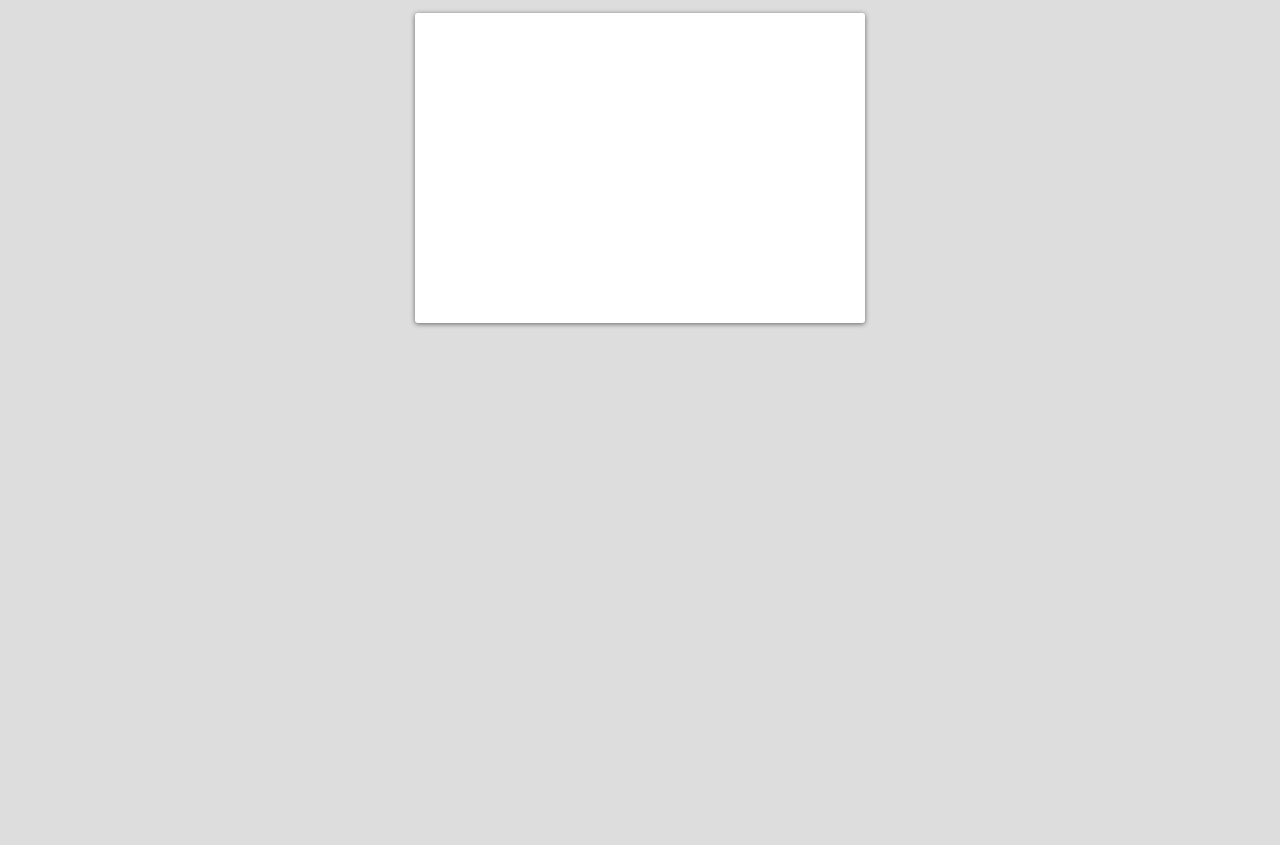
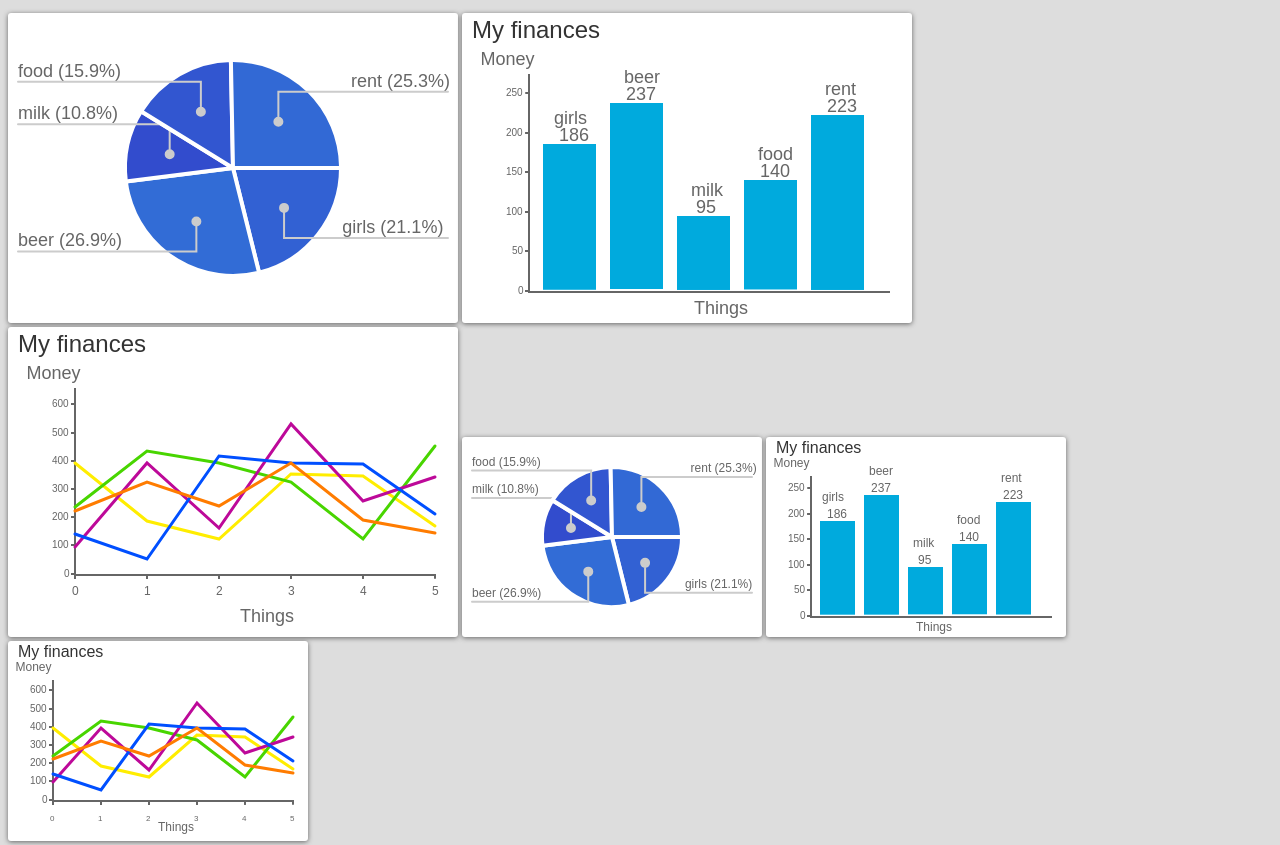
Before and after one commit to koloda/koChart, a plain HTML site: page index.html in a window 1280 px wide. Shown: the part 46-891 px from the top of the page. Before the commit the page ends 800 px from the top, so only its background shows below. Drawn offline with Linux system fonts and the light colour scheme.

Commit message:
histograms done

```diff
--- a/css/style.css
+++ b/css/style.css
@@ -11,23 +11,16 @@ section {
 	height: 400px;
 }
 
-#pieChart {
+canvas{
 	background: #fff;
-	margin-left: 50%;
-	position: absolute;
-	left: -225px;
+	/*margin-left: 50%;*/
+	/*position: absolute;*/
+	/*left: -225px;*/
 	margin-right: auto;
 	border-radius: 3px;
 	box-shadow: 0 1px 5px #666;
 }
 
-/* second example specific style */
-
-div#pieChart
-{
-	height: 400px;
-	width: 600px;
-}
 
 p {
 	text-align: center;
--- a/index.html
+++ b/index.html
@@ -9,8 +9,36 @@
 			<h1> My finances</h1>
 		</header>
 		<section>
-			<canvas id="pieChart" height="310" width="450">install normal browser, man. your old software doesn't support html5 canvas.</canvas>
+			<canvas id="pieChart0" height="310" width="450">install normal browser, man. your old software doesn't support html5 canvas.</canvas>
+			<canvas id="pieChart1" height="310" width="450">install normal browser, man. your old software doesn't support html5 canvas.</canvas>
+			<canvas id="pieChart2" height="310" width="450">install normal browser, man. your old software doesn't support html5 canvas.</canvas>
+
+			<canvas id="pieChart3" class="small" height="200" width="300">install normal browser, man. your old software doesn't support html5 canvas.</canvas>
+			<canvas id="pieChart4" class="small" height="200" width="300">install normal browser, man. your old software doesn't support html5 canvas.</canvas>
+			<canvas id="pieChart5" class="small" height="200" width="300">install normal browser, man. your old software doesn't support html5 canvas.</canvas>
 		</section>
 		<script type="text/javascript" src="js/script.js"></script>
+		<script type="text/javascript">
+			window.onload = function(){
+				var p1 = new koChart('pieChart0');
+				p1.init(inputData, {chartType:'pie'})
+
+				var p2 = new koChart('pieChart3');
+				p2.init(inputData, {chartType:'pie'});
+
+				var b1 = new koChart('pieChart1');
+				b1.init(inputData, {chartType:'bar'})
+
+				var b2 = new koChart('pieChart4');
+				b2.init(inputData, {chartType:'bar'});
+
+				var h1 = new koChart('pieChart2');
+				h1.init(inputDataH, {chartType:'histogramm'})
+
+				var h2 = new koChart('pieChart5');
+				h2.init(inputDataH, {chartType:'histogramm'});
+			}
+		</script>
+
 	</body>
 </html>
--- a/js/script.js
+++ b/js/script.js
@@ -1,15 +1,25 @@
 var inputData = {data:{'girls':186, 'beer':237, 'milk':95, 'food':140, 'rent':223}, labels:{x:'Things', y:'Money', header:'My finances'} }
 
-				function koChart(){}
+var inputDataH = {data:{
+	 'girls':[391,186,123,354,345,167],
+	 'beer':[237,434,391,325,122,453],
+	 'milk':[95,391,160,532,256,343],
+	 'food':[140,52,417,391,390,211],
+	 'rent':[223,323,240,391,190,145]},
 
-				koChart.prototype =
-				{
-					init:function(inputData, options)
-					{
+	 labels:{x:'Things', y:'Money', header:'My finances'}, data_x:[0,1,2,3,4,5] }
+
+				function koChart(id){this.selectorId = id;}
+
+				koChart.prototype = {
+					colors:['#ffed00', '#48d500', '#bd0999', '#004fff', '#ff7c00', '#00993d', '#a100d1', '#00ccff'],
+					init:function(inputData, options){
 						this.max = 0;
 						this.min = 0;
 						this.summ = 0;
 						this.thingsCount = 0;
+
+						if (options.chartType != 'histogramm')
 							for (var item in  inputData.data)
 							{
 								if (inputData.data[item] > this.max)
@@ -19,29 +29,51 @@ var inputData = {data:{'girls':186, 'beer':237, 'milk':95, 'food':140, 'rent':22
 								this.summ += (inputData.data[item]);
 								this.thingsCount ++;
 							}
+						else
+						{
+							var fullArr = [];
+							for (var item in  inputData.data)
+							{
+								console.log(inputData.data[item]);
+								fullArr = fullArr.concat(inputData.data[item])
+								//this.summ += (inputData.data[item]);
+								this.thingsCount ++;
+							}
+							console.log(fullArr);
+							this.max = Math.max.apply(null, fullArr);
+							this.min = Math.min.apply(null, fullArr);
+						}
 
 						this.inputData = inputData;
 
-						var cnvs = document.getElementById('pieChart');
+						var cnvs = document.getElementById(this.selectorId);
 						this.ok = false;
 						this.options = options;
 
 						console.log(this.options)
 
+
 						if (cnvs.getContext)
 						{
-							ctx = cnvs.getContext('2d');
+							this.ctx = cnvs.getContext('2d');
 							this.ok = true;
 
-							this.cX = ctx.canvas.width/2;
-							this.cY = ctx.canvas.height/2;
+							this.cX = this.ctx.canvas.width/2;
+							this.cY = this.ctx.canvas.height/2;
+
+							this.f1 = Math.floor(this.ctx.canvas.height*0.08)+'px sans-serif';
+							this.f2 = Math.floor(this.ctx.canvas.height*0.06)+'px sans-serif';
+							this.f3 = Math.floor(this.ctx.canvas.height*0.04)+'px sans-serif';
+
+							this.ctx.lineCap = 'round';
 
 							this.createChart();
 						}
+
+
 					},
 
-					createChart:function()
-					{
+					createChart:function(){
 						console.log(this.options)
 						switch (this.options.chartType)
 						{
@@ -53,14 +85,17 @@ var inputData = {data:{'girls':186, 'beer':237, 'milk':95, 'food':140, 'rent':22
 								this.drawBarChart();
 							break;
 
+							case 'histogramm':
+								this.drawHistogramm();
+							break;
+
 							default:
 								this.drawPieChart();
 							break;
 						}
 					},
 
-					drawBarChart:function()
-					{
+					drawBarChart:function(){
 						//drawing coord.lines
 						this.drawLines();
 
@@ -73,21 +108,35 @@ var inputData = {data:{'girls':186, 'beer':237, 'milk':95, 'food':140, 'rent':22
 
 						//drawing bars
 						var n=0;
-						for (var item in inputData.data)
+						for (var item in this.inputData.data)
 						{
-							this.drawBar({label:item, value:inputData.data[item], n:n});
+							this.drawBar({label:item, value:this.inputData.data[item], n:n});
+							n++;
+						}
+					},
+
+					drawHistogramm:function(){
+						this.drawLines();
+						this.drawChartLabels();
+
+						var n=0;
+						for (var item in this.inputData.data)
+						{
+							this.drawHisto({label:item, value:this.inputData.data[item], n:n});
 							n++;
 						}
 					},
 
 					//todo: rename this f-n
-					drawLines:function()
-					{
+					drawLines:function(){
 
 						//vertical line
 						var v = new Object();
 						v.ty  = Math.floor(this.cY*0.4);
 						v.tx  = Math.floor(this.cX*0.3);
+						if (this.options.chartType == 'histogramm')
+							v.by  = Math.floor(2*this.cY*0.8);
+						else
 							v.by  = Math.floor(2*this.cY*0.9);
 						v.bx  = v.tx;
 
@@ -97,16 +146,16 @@ var inputData = {data:{'girls':186, 'beer':237, 'milk':95, 'food':140, 'rent':22
 						h.rx = Math.floor(2*this.cX*0.95);
 						h.ry = h.ly;
 
-						ctx.strokeStyle = '#666';
-						ctx.lineWidth = 2;
+						this.ctx.strokeStyle = '#666';
+						this.ctx.lineWidth = 2;
 
-						ctx.moveTo(v.tx, v.ty);
-						ctx.lineTo(v.bx, v.by);
+						this.ctx.moveTo(v.tx, v.ty);
+						this.ctx.lineTo(v.bx, v.by);
 
-						ctx.moveTo(h.lx, v.ly);
-						ctx.lineTo(h.rx, h.ry);
+						this.ctx.moveTo(h.lx, v.ly);
+						this.ctx.lineTo(h.rx, h.ry);
 
-						ctx.stroke();
+						this.ctx.stroke();
 
 
 						this.diagramm = new Object;
@@ -121,7 +170,7 @@ var inputData = {data:{'girls':186, 'beer':237, 'milk':95, 'food':140, 'rent':22
 
 						console.log(this.max);
 						console.log( Math.floor(Math.log(this.max)/Math.log(10)));
-						this.yStep = parseInt(this.max.toString()[0])>5?Math.pow(10, Math.floor(Math.log(this.max)/Math.log(10))):Math.pow(10, Math.floor(Math.log(this.max)/Math.log(10)))/2;
+						this.yStep = parseInt(this.max.toString()[0])>=5?Math.pow(10, Math.floor(Math.log(this.max)/Math.log(10))):Math.pow(10, Math.floor(Math.log(this.max)/Math.log(10)))/2;
 
 						this.max0y = Math.ceil(this.max/this.yStep)*this.yStep;
 
@@ -129,13 +178,18 @@ var inputData = {data:{'girls':186, 'beer':237, 'milk':95, 'food':140, 'rent':22
 
 						this.kY = this.diagramm.height/(1.1*this.max0y);
 
-						ctx.fillStyle = '#666';
+						if(this.inputData.data_x)
+							this.xStep = this.diagramm.width/(this.inputData.data_x.length-1);
+
+						this.ctx.fillStyle = '#666';
 						var y=0;
+
+						console.log(this.ctx.font);
 						while (y<this.max+this.yStep)
 						{
-							ctx.moveTo(this.diagramm.left-3, this.yToGy(y));
-							ctx.lineTo(this.diagramm.left, this.yToGy(y));
-							ctx.stroke();
+							this.ctx.moveTo(this.diagramm.left-3, this.yToGy(y));
+							this.ctx.lineTo(this.diagramm.left, this.yToGy(y));
+							this.ctx.stroke();
 
 							this.drawLabelLeft(y.toString(), this.diagramm.left-5, this.yToGy(y)+3);
 							y += this.yStep;
@@ -151,135 +205,161 @@ var inputData = {data:{'girls':186, 'beer':237, 'milk':95, 'food':140, 'rent':22
 					},
 
 					drawChartLabels:function(){
+
 						//draw main label
-						ctx.font="20px Georgia";
-						ctx.fillStyle = '#333';
+						// console.log('-----------------'+this.f1);
+						this.ctx.font=this.f1;
+						this.ctx.fillStyle = '#333';
 
-						ctx.fillText(this.inputData.labels.header, 10, 25);
+						this.ctx.fillText(this.inputData.labels.header, 10, this.ctx.canvas.height*0.08);
 
 						//
-						ctx.font="16px Georgia";
-						ctx.fillStyle = '#666';
+						this.ctx.font=this.f2;
+						this.ctx.fillStyle = '#666';
 
-						ctx.fillText(this.inputData.labels.y, (this.diagramm.left-this.inputData.labels.y.length*6)/2 , this.diagramm.top-10);
+						this.ctx.fillText(this.inputData.labels.y, (this.diagramm.left-this.inputData.labels.y.length*6)/2 , this.diagramm.top-10);
 
-						ctx.fillText(this.inputData.labels.x, this.diagramm.left + ( this.diagramm.width - this.inputData.labels.y.length*6)/2 , this.diagramm.bottom + 20);
+						if (this.options.chartType == 'histogramm')
+						{
+							this.ctx.font = this.f3;
+							for(var i=0; i<this.inputData.data_x.length; i++)
+							{
+								this.ctx.fillStyle = '#333';
+								this.ctx.moveTo(this.diagramm.left + i*this.xStep, this.diagramm.bottom);
+								this.ctx.lineTo(this.diagramm.left + i*this.xStep, this.diagramm.bottom+3);
+								this.ctx.stroke();
+
+								this.ctx.fillStyle = '#666';
+								this.ctx.fillText(this.inputData.data_x[i], this.diagramm.left + i*this.xStep - this.inputData.data_x[i].toString().length*6/2, this.diagramm.bottom+20);
+							}
+							this.ctx.font=this.f2;
+							this.ctx.fillText(this.inputData.labels.x, this.diagramm.left + ( this.diagramm.width - this.inputData.labels.y.length*6)/2 , this.diagramm.bottom + this.ctx.canvas.height*0.15);
+						}
+						else
+							this.ctx.fillText(this.inputData.labels.x, this.diagramm.left + ( this.diagramm.width - this.inputData.labels.y.length*6)/2 , this.diagramm.bottom + this.ctx.canvas.height*0.07);
 
 					},
 
-					drawBar:function(d)
-					{
-						ctx.font="16px Georgia";
-						ctx.beginPath();
-						ctx.fillStyle = '#00aadd';
+					drawBar:function(d){
+						this.ctx.font=this.f2;
+						// this.ctx.beginPath();
+						this.ctx.fillStyle = '#00aadd';
 						var tx = this.diagramm.left + d.n*(this.barWidth+this.barMargin) + this.barMargin;
 						var ty = this.yToGy(d.value);
 						var bx = this.barWidth;
 						var by = d.value*this.kY -1;
-						ctx.rect(tx,ty,bx,by);
-						// ctx.closePath();
-						ctx.fill();
+						this.ctx.fillRect(tx,ty,bx,by);
+						// this.ctx.closePath();
+						// this.ctx.fill();
 
-						ctx.fillStyle = '#666';
-						ctx.fillText(d.label, tx + Math.floor( (this.barWidth - d.label.length*6)/2) , ty-20);
-						ctx.fillText(d.value, tx + Math.floor( (this.barWidth - d.value.toString().length*7)/2) , ty-3);
+						this.ctx.fillStyle = '#666';
+						this.ctx.fillText(d.label, tx + Math.floor( (this.barWidth - d.label.length*6)/2) , ty-20);
+						this.ctx.fillText(d.value, tx + Math.floor( (this.barWidth - d.value.toString().length*7)/2) , ty-3);
 						//console.log([bx,by,tx,ty]);
 					},
 
-					drawLabelLeft:function (str, x, y)
-					{
-						ctx.fillText(str, x-str.length*6, y);
+					drawHisto:function(d){
+						this.ctx.strokeStyle = this.colors[d.n];
+						this.ctx.lineWidth = 3;
+						this.ctx.beginPath()
+						this.ctx.moveTo(this.diagramm.left, this.yToGy(d[0]));
+						for (var i=0; i<d.value.length; i++)
+							this.ctx.lineTo(this.diagramm.left+i*this.xStep, this.yToGy(d.value[i]));
+						this.ctx.stroke();
+						this.ctx.closePath();
+
 					},
 
-					yToGy:function(val)
-					{
+					drawLabelLeft:function (str, x, y){
+						this.ctx.fillText(str, x-str.length*6, y);
+					},
+
+					yToGy:function(val){
 						return Math.floor(this.diagramm.height - val*this.kY) + this.diagramm.top -1;
 					},
 
-					drawPieChart:function()
-					{
-
-						ctx.lineWidth = 5;
-						ctx.strokeStyle = 'white';
-						ctx.font="16px Georgia";
-						var prevAngle = 0;
-
-						// console.log(ctx);
-						var cX = ctx.canvas.width/2;
-						var cY = ctx.canvas.height/2;
-						var R = 130;
-
-						console.log(cX);
-						console.log(cY);
-						console.log(R);
-
-						function drawSector(d)
-						{
-							var angle = prevAngle+Math.PI*2*d.percent/100;
-							ctx.beginPath();
-							ctx.lineWidth = 4;
-							ctx.strokeStyle = 'white';
+					drawSector:function(d){
+						var angle = this.prevAngle+Math.PI*2*d.percent/100;
+						this.ctx.beginPath();
+						this.ctx.lineWidth = 4;
+						this.ctx.strokeStyle = 'white';
 						var color = 'rgb(50,'+Math.floor(55 + d.percent*200/100) +', ' + Math.floor(200 + d.percent*55/100) +')';
 						// console.log(color);
-							ctx.fillStyle = color;
+						this.ctx.fillStyle = color;
 
-							ctx.arc(cX,cY,R, prevAngle, angle, 0);
-							ctx.lineTo(cX, cY);
-							ctx.closePath();
-							ctx.fill();
-							ctx.stroke();
+						this.ctx.arc(this.cX,this.cY,this.R, this.prevAngle, angle, 0);
+						this.ctx.lineTo(this.cX, this.cY);
+						this.ctx.closePath();
+						this.ctx.fill();
+						this.ctx.stroke();
 
 
 
-							prevAngle = angle;
+						this.prevAngle = angle;
 
-							ctx.beginPath();
-							ctx.strokeStyle = '#ccc';
+						this.ctx.beginPath();
+						this.ctx.strokeStyle = '#ccc';
 						var middle = Math.PI*d.percent/100;
-							ctx.lineWidth = 2;
-							ctx.moveTo(cX+80*Math.cos(prevAngle-middle), cY+80*Math.sin(prevAngle-middle));
+						this.ctx.lineWidth = 2;
+						this.ctx.moveTo(this.cX+this.R*0.6*Math.cos(this.prevAngle-middle), this.cY+this.R*0.6*Math.sin(this.prevAngle-middle));
 
 
-							ctx.beginPath();
-							ctx.fillStyle = '#ccc';
+						this.ctx.beginPath();
+						this.ctx.fillStyle = '#ccc';
 
-							ctx.arc(cX+80*Math.cos(prevAngle-middle), cY+80*Math.sin(prevAngle-middle),4, 0, 2*Math.PI, 0);
-							ctx.moveTo(cX+80*Math.cos(prevAngle-middle), cY+80*Math.sin(prevAngle-middle));
-							ctx.closePath();
-							// ctx.lineTo(300, 200);
-							// ctx.closePath();
-							ctx.fill();
+						this.ctx.arc(this.cX+this.R*0.6*Math.cos(this.prevAngle-middle), this.cY+this.R*0.6*Math.sin(this.prevAngle-middle),4, 0, 2*Math.PI, 0);
+						this.ctx.moveTo(this.cX+this.R*0.6*Math.cos(this.prevAngle-middle), this.cY+this.R*0.6*Math.sin(this.prevAngle-middle));
+						this.ctx.closePath();
+						// this.ctx.lineTo(300, 200);
+						// this.ctx.closePath();
+						this.ctx.fill();
 
-							// ctx.lineTo( 300+180*Math.cos(prevAngle-middle), 200+180*Math.sin(prevAngle-middle));
+						// this.ctx.lineTo( 300+180*Math.cos(prevAngle-middle), 200+180*Math.sin(prevAngle-middle));
 
-							if (prevAngle - middle>Math.PI )
-								var lY = cY+80*Math.sin(prevAngle-middle)-30;
+						if (this.prevAngle - middle>Math.PI )
+							var lY = this.cY+this.R*0.6*Math.sin(this.prevAngle-middle)-30;
 						else
-								var lY = cY+80*Math.sin(prevAngle-middle)+30;
+							var lY = this.cY+this.R*0.6*Math.sin(this.prevAngle-middle)+30;
 
-							ctx.lineTo(cX+80*Math.cos(prevAngle-middle), lY);
+						this.ctx.lineTo(this.cX+this.R*0.6*Math.cos(this.prevAngle-middle), lY);
 
-							ctx.fillStyle = '#666';
-							if (prevAngle - middle>3*Math.PI/2 || prevAngle - middle<Math.PI/2)
+						this.ctx.fillStyle = '#666';
+						if (this.prevAngle - middle>3*Math.PI/2 || this.prevAngle - middle<Math.PI/2)
 						{
-								ctx.lineTo( 2*cX-10, lY);
-								var str = d.label + ' ('+ Math.round(100*d.percent)/100 +'%)';
-								ctx.fillText(str , 2*cX-10 - str.length*7, lY - 5);
+							this.ctx.lineTo( 2*this.cX-10, lY);
+							var str = d.label + ' ('+ Math.round(10*d.percent)/10 +'%)';
+							this.ctx.fillText(str , 2*this.cX-this.ctx.canvas.width*0.01 - str.length*this.ctx.canvas.width*0.019, lY - 5);
 						}
 						else
 						{
-								ctx.lineTo( 10, lY);
-								var str = d.label + ' ('+ Math.round(100*d.percent)/100 +'%)';
-								ctx.fillText(str, 10, lY - 5);
+							this.ctx.lineTo( 10, lY);
+							var str = d.label + ' ('+ Math.round(10*d.percent)/10 +'%)';
+							this.ctx.fillText(str, 10, lY - 5);
 						}
-							console.log(prevAngle);
+						// console.log(prevAngle);
 
-							ctx.stroke();
-							ctx.closePath();
-						}
+						this.ctx.stroke();
+						this.ctx.closePath();
+					},
 
-						for (var item in  inputData)
-							drawSector( {label:item, val:inputData[item], percent:100*inputData[item]/this.summ});
+					drawPieChart:function(){
+
+						this.ctx.lineWidth = 5;
+						this.ctx.strokeStyle = 'white';
+						this.ctx.font=this.f2;
+						this.prevAngle = 0;
+
+						// console.log(this.ctx);
+						this.cX = this.ctx.canvas.width/2;
+						this.cY = this.ctx.canvas.height/2;
+						this.R = Math.floor(this.cY*0.7);
+
+						// console.log(cX);
+						// console.log(cY);
+						// console.log(R);
+
+						for (var item in  inputData.data)
+							this.drawSector( {label:item, val:inputData.data[item], percent:100*inputData.data[item]/this.summ});
 					}
 				}
 
```
Lines whose indentation alone changed are shown as unchanged.
